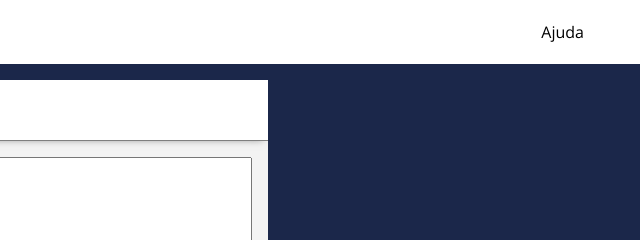
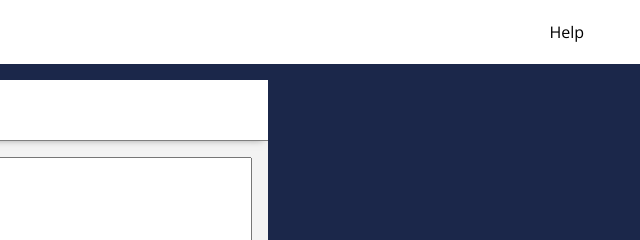
Before and after one commit to vhoyer/img-auto-tag, a plain HTML site: page index.html in a window 1280 px wide. Shown: the top 240 px of the page, 640-1280 px from the left. Drawn offline with nearby package versions, Linux system fonts and the light colour scheme.

Commit message:
Changed Ajuda to Help
Signed-off-by: vhoyer <vhoyer@live.com>

```diff
--- a/index.html
+++ b/index.html
@@ -12,7 +12,7 @@
 			<h1><span class='html-tag'>&lt;</span>img<span class='html-tag'>/&gt;</span> Auto-tagging</h1>
 		</div>
 		<ul class='nav-right'>
-			<a href="help.html"><li>Ajuda</li></a>
+			<a href="help.html"><li>Help</li></a>
 		</ul>
 	</nav>
 
```
